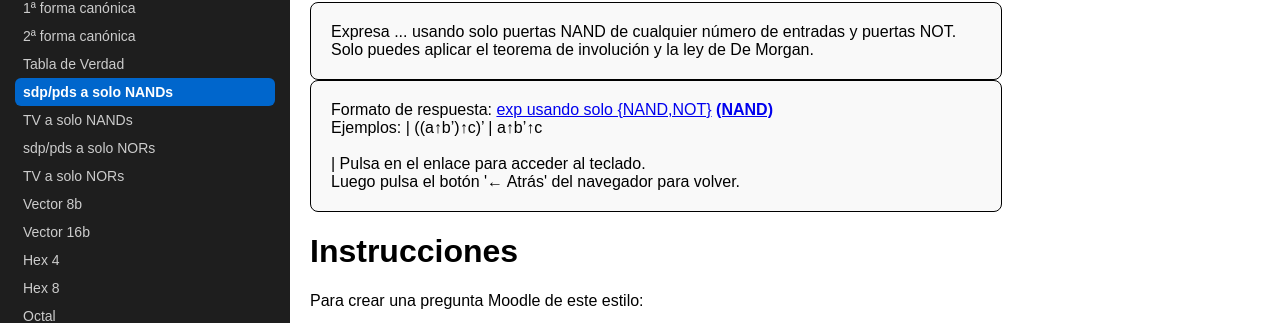
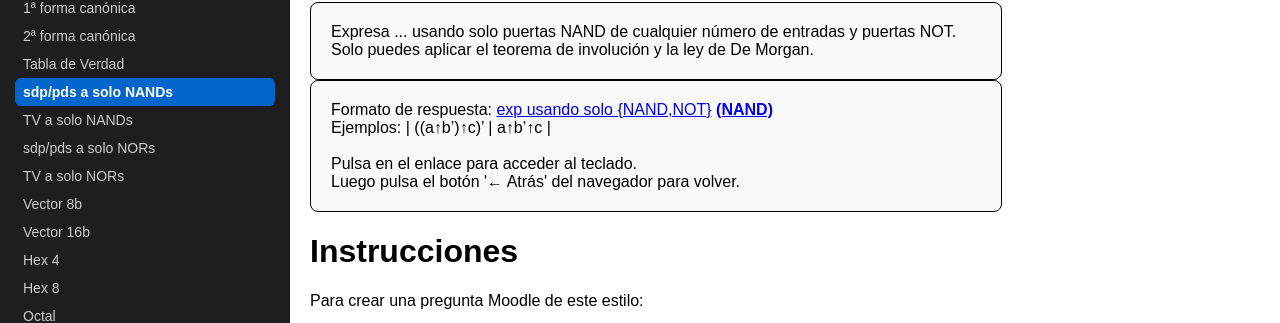
Before and after one commit to mglfcn/ic-student-quiz, a Jekyll site: the page built from sdp-pds-a-solo-nands.md, in a window 1280 px wide. Shown: the part 145-468 px from the top of the page. Built offline with Jekyll 4.4.1, drawn with Linux system fonts in a browser that asks for light colours.

Commit message:
Fix formatting in examples section

```diff
--- a/sdp-pds-a-solo-nands.md
+++ b/sdp-pds-a-solo-nands.md
@@ -14,7 +14,7 @@ Solo puedes aplicar el teorema de involución y la ley de De Morgan.
 
 {% capture macro_formato_y_ejemplo %}
 Formato de respuesta: <a href="https://webdiis.unizar.es/~luisma/ic/teclado_NAND.html">exp usando solo {NAND,NOT}</a> <b><u><a href="https://mglfcn.github.io/ic-student-quiz/kb/ic/teclado_NAND.html">(NAND)</a></u></b><br>
-Ejemplos: | ((a↑b’)↑c)’ | a↑b’↑c<br><br> |
+Ejemplos: | ((a↑b’)↑c)’ | a↑b’↑c | <br><br>
 {% endcapture %}
 
 {% capture macro_teclado_enlace %}
```
